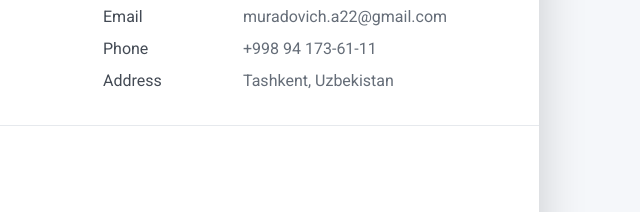
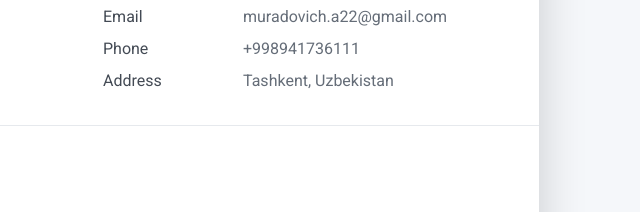
Before and after one commit to abduqahhorovaziz/rsschool-cv, a plain HTML site: page index.html in a window 1280 px wide. Shown: the part 542-754 px from the top of the page, 621-1261 px from the left. Drawn offline with nearby package versions, Linux system fonts and the light colour scheme.

Commit message:
feat: update anchor links and spaces

```diff
--- a/index.html
+++ b/index.html
@@ -42,7 +42,7 @@
                             <li class="nav__item"><a href="https://www.facebook.com/azizmuradovich/" target="_blank"
                                     class="nav__link" title="Facebook"><i class="fa-brands fa-square-facebook"></i></a>
                             </li>
-                            <li class="nav__item"><a href=" https://www.instagram.com/aziz_muradovich_/" target="_blank"
+                            <li class="nav__item"><a href="https://www.instagram.com/aziz_muradovich_/" target="_blank"
                                     class="nav__link" title="Instagram"><i
                                         class="fa-brands fa-square-instagram"></i></a></li>
                             <li class="nav__item"><a href="https://github.com/abduqahhorovaziz" target="_blank"
@@ -101,7 +101,7 @@
                             </div>
                             <div class="info__row">
                                 <div class="info__left">Phone</div>
-                                <div class="info__right"><a href="tel:+998941736111">+998 94 173-61-11</a></div>
+                                <div class="info__right"><a href="tel:+998941736111">+998941736111</a></div>
                             </div>
                             <div class="info__row">
                                 <div class="info__left">Address</div>
@@ -453,7 +453,7 @@
                             <li class="nav__item"><a href="https://www.facebook.com/azizmuradovich/" target="_blank"
                                     class="nav__link" title="Facebook"><i class="fa-brands fa-square-facebook"></i></a>
                             </li>
-                            <li class="nav__item"><a href=" https://www.instagram.com/aziz_muradovich_/" target="_blank"
+                            <li class="nav__item"><a href="https://www.instagram.com/aziz_muradovich_/" target="_blank"
                                     class="nav__link" title="Instagram"><i
                                         class="fa-brands fa-square-instagram"></i></a></li>
                             <li class="nav__item"><a href="https://github.com/abduqahhorovaziz" target="_blank"
```
